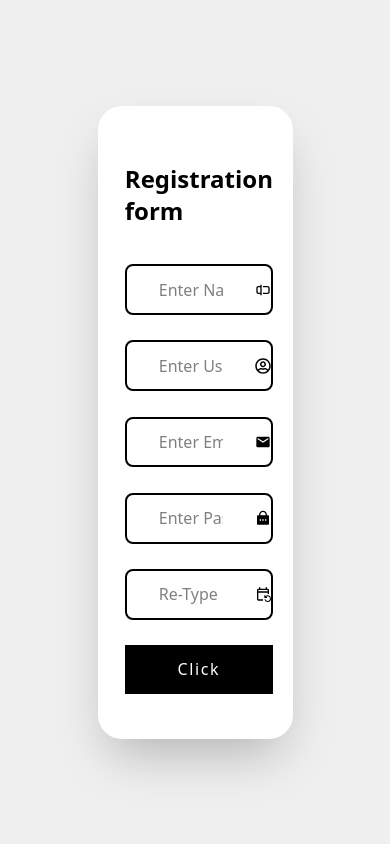
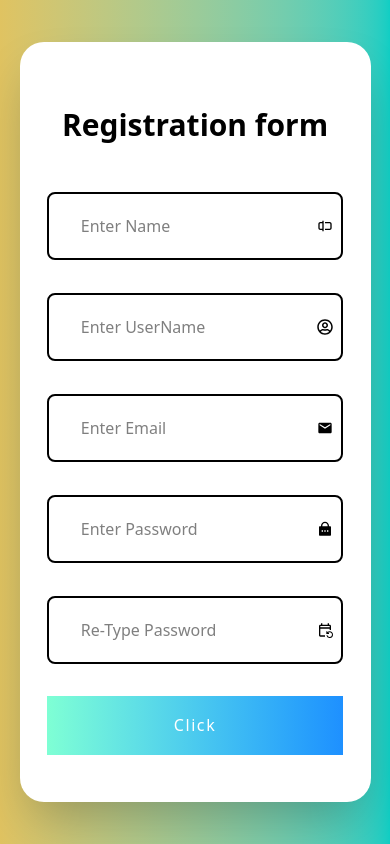
Before and after one commit to Naveen4567890/billStudentApp, a React (Vite) app: page / in a window 390 px wide. Built offline with nearby package versions, Linux system fonts and the light colour scheme.

Commit message:
responsive of register

```diff
--- a/src/App.css
+++ b/src/App.css
@@ -3,3 +3,6 @@
     width: 100vw;
     height: 100vh;
 }
+::-webkit-scrollbar{
+    display: none;
+}
--- a/src/components/user/Register.jsx
+++ b/src/components/user/Register.jsx
@@ -1,4 +1,4 @@
-import React from 'react'
+import React, { useState } from 'react'
 
 import { CgRename } from "react-icons/cg";
 import { FaRegUserCircle } from "react-icons/fa";
@@ -7,16 +7,35 @@ import { RiLockPasswordFill } from "react-icons/ri";
 import { MdOutlineEventRepeat } from "react-icons/md";
 
 const Register = () => {
+
+  let [state,setState]=useState({})
+  let [repeat,setRepeat]=useState([])
+
+  let handleChange=(e)=>{
+  let{name,value}=e.target
+  setState({...state,[name]:value})
+  }
+
+  let handlePassword=(e)=>{
+    setRepeat([...repeat,e.target.value])
+    state.password!=e.target.value? e.target.style.border="2px solid red":e.target.style.border="2px solid white"
+  }
+
+  let handleSubmit=(e)=>{
+    e.preventDefault();
+    console.log(state);
+
+  }
   return (
-    <div className='size-full bg-[#efefef]  grid place-items-center' >
-      <form action="" className='w-1/2 h-3/4 bg-white rounded-3xl shadow-2xl grid place-items-center px-[7%] py-8'>
-        <div className='size-full grid place-items-center text-2xl font-bold'><h2>Registration form</h2></div>
-        <div className='flex w-full h-2/3 rounded-lg border-2' ><input type="text" name="name" placeholder='Enter Name' className='flex px-8 w-[95%] h-full outline-0' /><span className='grid place-content-center'><CgRename /></span></div>
-        <div className='flex w-full h-2/3 rounded-lg border-2'><input type="text" name="username" placeholder='Enter UserName' className='flex px-8 w-[95%] h-full outline-0'/><span className='grid place-items-center'><FaRegUserCircle /></span></div>
-        <div className='flex w-full h-2/3 rounded-lg border-2'><input type="email" name="email" placeholder='Enter Email' className='flex px-8 w-[95%] h-full outline-0'/><span className='grid place-items-center'><MdEmail /></span></div>
-        <div className='flex w-full h-2/3 rounded-lg border-2'><input type="password" name="password" placeholder='Enter Password' className='flex px-8 w-[95%] h-full outline-0'/><span className='grid place-items-center'><RiLockPasswordFill /></span></div>
-        <div className='flex w-full h-2/3 rounded-lg border-2'><input type="password" name="repeat password" placeholder='Re-Type Password' className='flex px-8 w-[95%] h-full outline-0'/><span className='grid place-items-center'><MdOutlineEventRepeat /></span></div>
-        <div className=' w-full h-2/3 bg-black text-white grid place-items-center tracking-widest'><button>Click</button></div>
+    <div className='size-full bg-linear-to-l from-[#10cec4] to-[#e0c361]  grid place-items-center' >
+      <form action=""  onSubmit={handleSubmit} className='w-1/2 h-[90%] bg-white rounded-3xl shadow-2xl grid place-items-center px-[7%] py-8 max-sm:w-[90%] overflow-scroll'>
+        <div className='size-full grid place-items-center text-2xl font-bold'><h1 className=' text-3xl sm:text-2xl'>Registration form</h1></div>
+        <div className='flex w-full h-2/3 rounded-lg border-2' ><input type="text" name="name" placeholder='Enter Name' onChange={handleChange} className='flex px-8 w-[95%] h-full outline-0' /><span className=' p-2 grid place-content-center'><CgRename /></span></div>
+        <div className='flex w-full h-2/3 rounded-lg border-2'><input type="text" name="username" placeholder='Enter UserName' onChange={handleChange} className='flex px-8 w-[95%] h-full outline-0'/><span className='p-2 grid place-items-center'><FaRegUserCircle /></span></div>
+        <div className='flex w-full h-2/3 rounded-lg border-2'><input type="email" name="email" placeholder='Enter Email' onChange={handleChange} className='flex px-8 w-[95%] h-full outline-0'/><span className='p-2 grid place-items-center'><MdEmail /></span></div>
+        <div className='flex w-full h-2/3 rounded-lg border-2'><input type="password" name="password" placeholder='Enter Password' onChange={handleChange} className='flex px-8 w-[95%] h-full outline-0'/><span className='p-2 grid place-items-center'><RiLockPasswordFill /></span></div>
+        <div className='flex w-full h-2/3 rounded-lg border-2' ><input type="password" name="repeat password" placeholder='Re-Type Password' onChange={handlePassword} className='flex px-8 w-[95%] h-full outline-0'/><span className='p-2 grid place-items-center'><MdOutlineEventRepeat /></span></div>
+        <div className=' w-full h-2/3 bg-linear-to-l from-[dodgerblue] to-[aquamarine] text-white grid place-items-center tracking-widest'><button>Click</button></div>
       </form>
     </div>
   )
```
